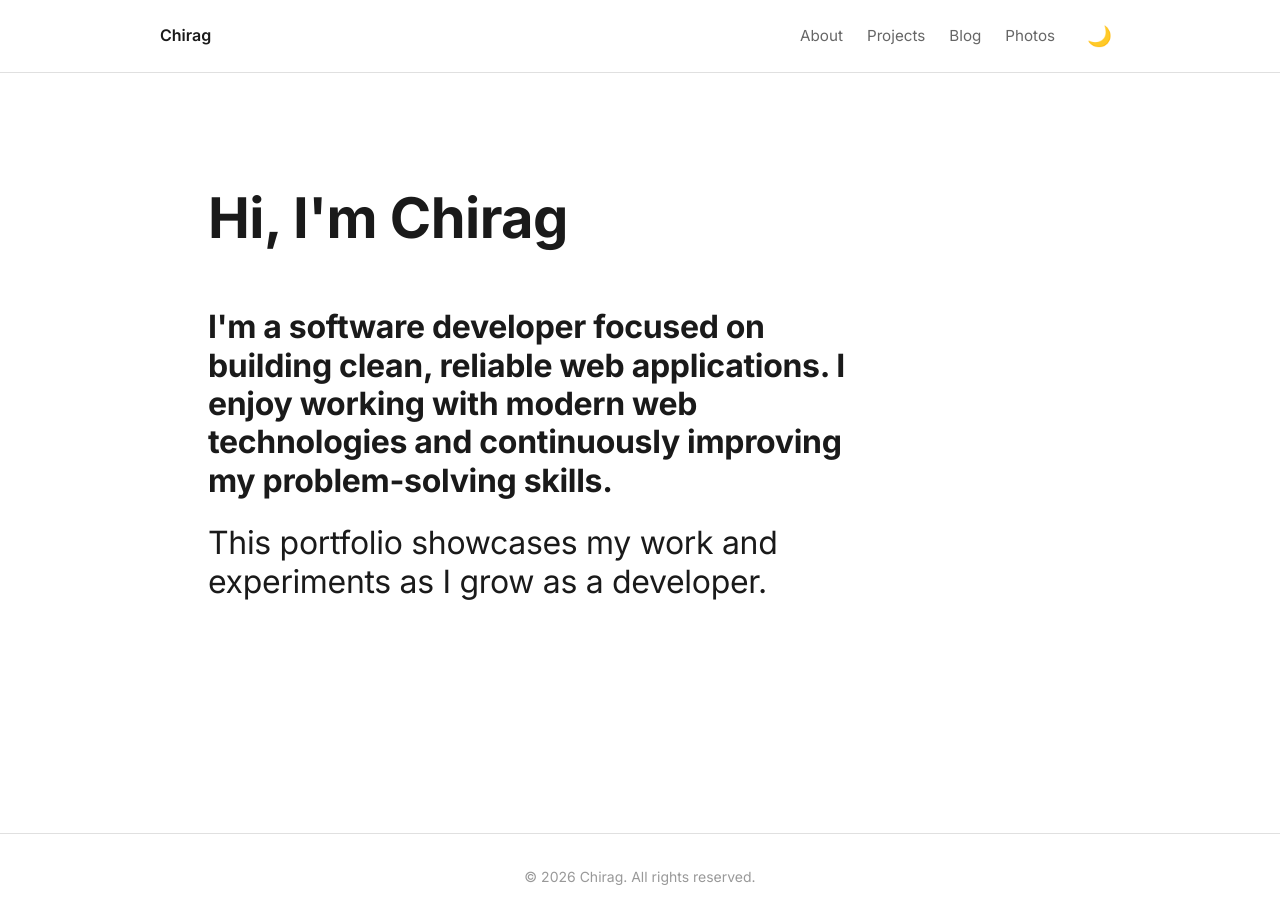
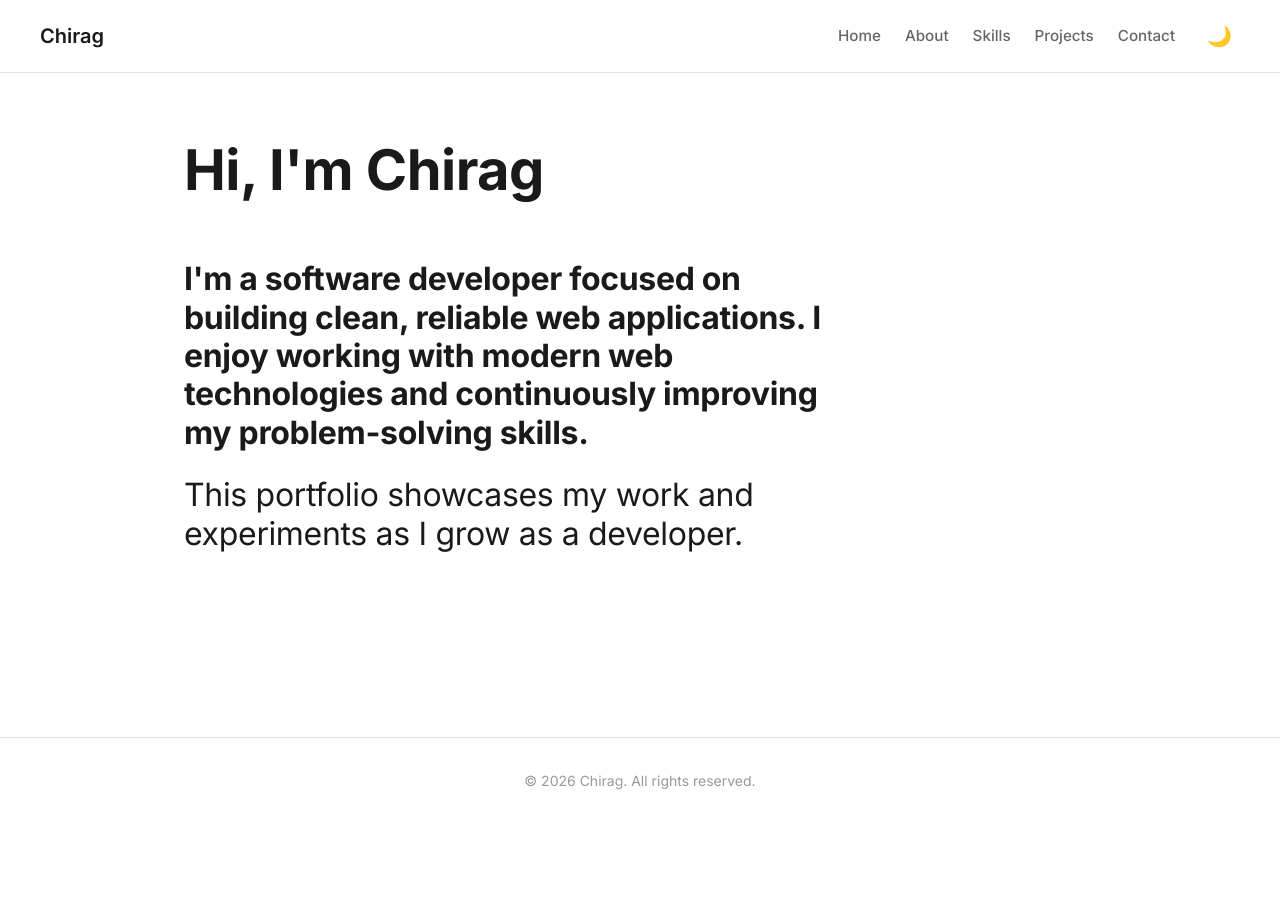
Before and after one commit to ChiragSood1/Portfolio, a Next.js app: page / in a window 1280 px wide. After the commit the page ends 824 px from the top, so only its background shows below. Built offline with nearby package versions, Linux system fonts and the light colour scheme; a web font is replaced by a local one.

Commit message:
feat(layout): make header sticky and add scroll-padding-top

```diff
--- a/app/components/Navbar.tsx
+++ b/app/components/Navbar.tsx
@@ -1,32 +1,48 @@
+'use client';
+
 import Link from "next/link";
 import ThemeToggle from "./ThemeToggle";
 
 export default function Navbar() {
   const links = [
-    { title: "About", href: "/about" },
-    { title: "Projects", href: "/projects" },
-    { title: "Blog", href: "/blog" },
-    { title: "Photos", href: "/photos" },
+    { title: "Home", href: "#home" },
+    { title: "About", href: "#about" },
+    { title: "Skills", href: "#skills" },
+    { title: "Projects", href: "#projects" },
+    { title: "Contact", href: "#contact" },
   ];
 
   return (
     <header
       style={{
+        position: "sticky",
+        top: 0,
+        zIndex: 1000,
         borderBottom: "1px solid var(--color-border)",
-        padding: "1rem 1.5rem",
+        padding: "var(--spacing-md) var(--spacing-lg)",
         backgroundColor: "var(--color-bg)",
+        backdropFilter: "blur(10px)",
+        backgroundImage: "linear-gradient(to bottom, rgba(255,255,255,0.95), rgba(255,255,255,0.85))",
       }}
     >
       <div
         style={{
-          maxWidth: "960px",
+          maxWidth: "1200px",
           margin: "0 auto",
           display: "flex",
           alignItems: "center",
           justifyContent: "space-between",
         }}
       >
-        <Link href="/" style={{ fontWeight: 600, color: "var(--color-text-primary)" }}>
+        <Link
+          href="#home"
+          style={{
+            fontWeight: 600,
+            color: "var(--color-text-primary)",
+            fontSize: "1.25rem",
+            fontFamily: "var(--font-sans)",
+          }}
+        >
           Chirag
         </Link>
 
@@ -34,11 +50,11 @@ export default function Navbar() {
           style={{
             display: "flex",
             alignItems: "center",
-            gap: "1.5rem",
+            gap: "var(--spacing-lg)",
           }}
         >
           <nav>
-            <ul style={{ display: "flex", gap: "1.5rem", listStyle: "none" }}>
+            <ul style={{ display: "flex", gap: "var(--spacing-lg)", listStyle: "none" }}>
               {links.map((link) => (
                 <li key={link.href}>
                   <Link
@@ -47,6 +63,8 @@ export default function Navbar() {
                       textDecoration: "none",
                       color: "var(--color-text-secondary)",
                       fontSize: "0.95rem",
+                      fontWeight: 500,
+                      transition: "color var(--transition-fast)",
                     }}
                   >
                     {link.title}
--- a/app/layout.tsx
+++ b/app/layout.tsx
@@ -1,29 +1,32 @@
 import "./styles/globals.css";
 import type { Metadata } from "next";
 import type { ReactNode } from "react";
+import { Inter } from "next/font/google";
 
 import Navbar from "./components/Navbar";
 import Footer from "./components/Footer";
 
+const inter = Inter({
+  subsets: ["latin"],
+  weight: ["300", "400", "500", "600", "700"],
+  variable: "--font-sans",
+});
+
 export const metadata: Metadata = {
-  title: "Chirag | Backend Developer",
+  title: "Chirag | Software Developer",
   description: "Personal portfolio of Chirag",
 };
 
-export default function RootLayout({
-  children,
-}: {
-  children: ReactNode;
-}) {
+export default function RootLayout({ children }: { children: ReactNode }) {
   return (
     <html lang="en">
-      <body>
+      <body className={inter.variable}>
         <Navbar />
         <main
           style={{
-    maxWidth: "960px",
+            maxWidth: "1200px",
             margin: "0 auto",
-    padding: "3rem 1.5rem",
+            padding: "0 var(--spacing-lg)",
           }}
         >
           {children}
--- a/app/styles/globals.css
+++ b/app/styles/globals.css
@@ -66,6 +66,7 @@ html[data-theme="dark"] {
 /* Base document */
 html {
   scroll-behavior: smooth;
+  scroll-padding-top: 72px;
   transition: background-color 0.3s ease, color 0.3s ease;
 }
 
```
Lines whose indentation alone changed are shown as unchanged.
